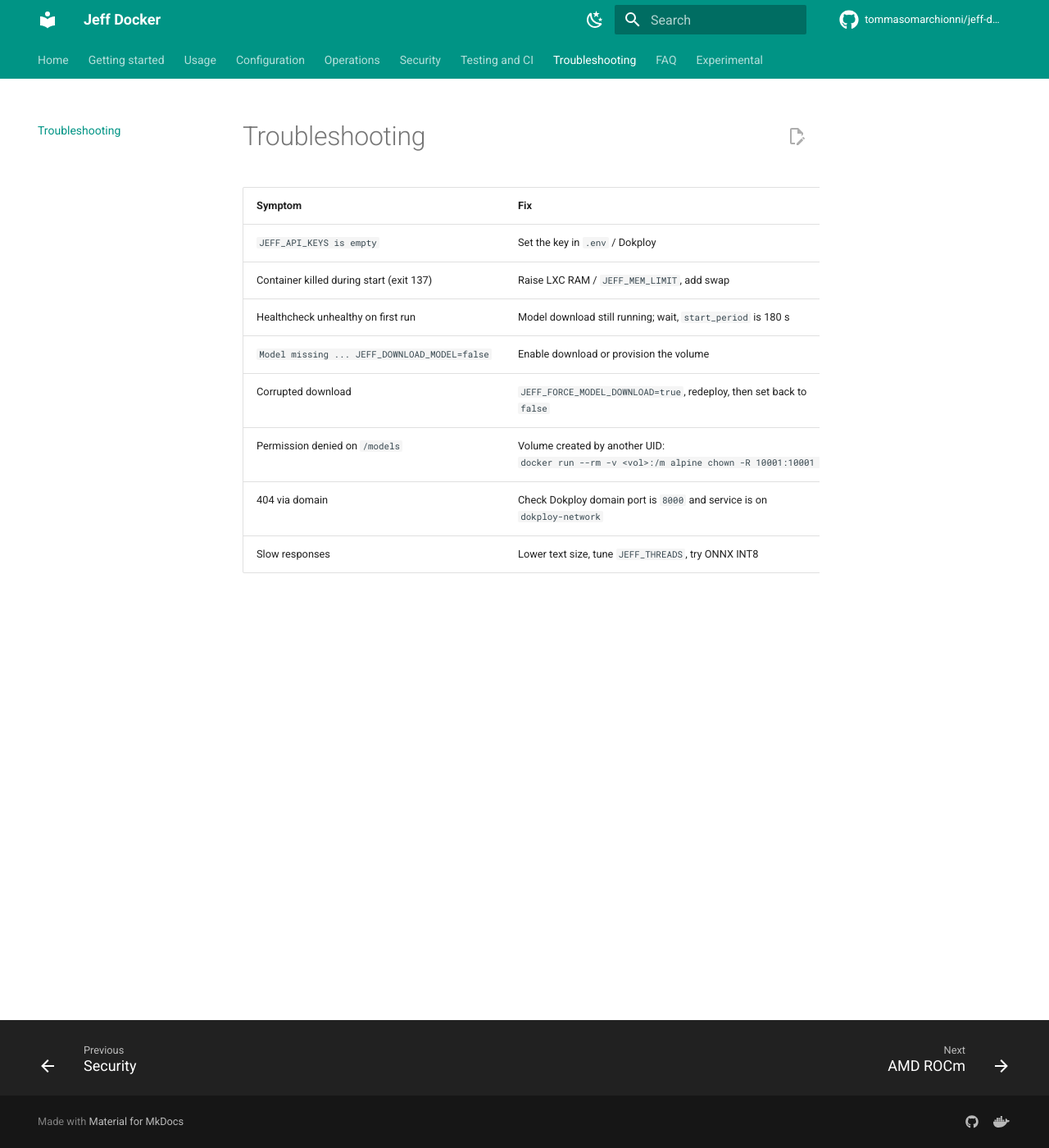
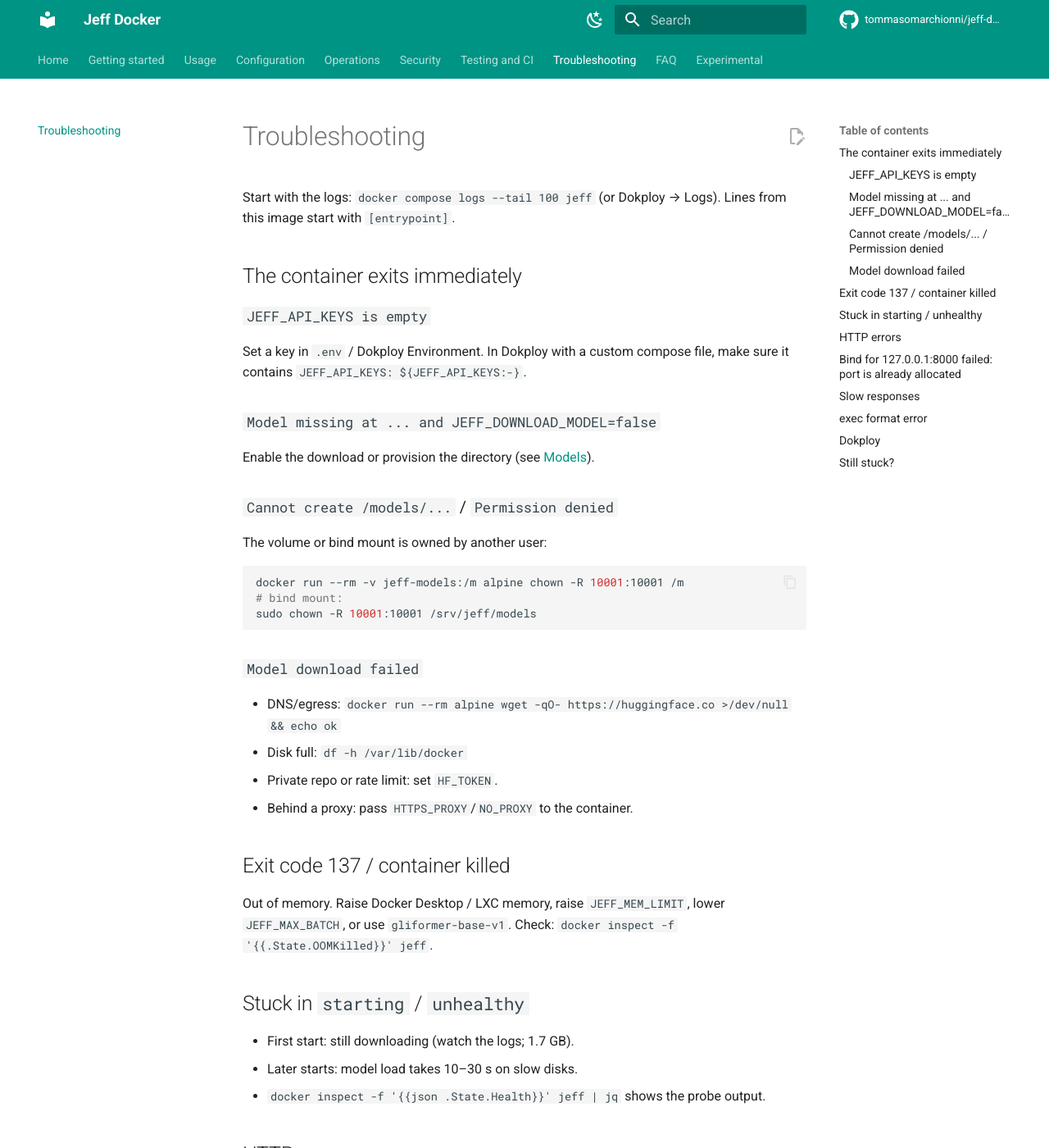
Before and after one commit to tommasomarchionni/jeff-docker, an MkDocs documentation site: the page built from docs/troubleshooting.md, in a window 1280 px wide and 1400 px high. Shown: the whole window at 82% size. Built offline with MkDocs 1.6.1 and Material for MkDocs 9.7.7, drawn with Linux system fonts in a browser that asks for light colours; comment, search, counter and statistics services are not loaded; some of the changed text lies outside the part shown.

Commit message:
docs: update security, testing, troubleshooting and add FAQ

````diff
--- /dev/null
+++ b/docs/faq.md
@@ -0,0 +1,64 @@
+# FAQ
+
+??? question "Is Jeff a chatbot / LLM like Llama?"
+    No. It is a classifier: given a text and questions with predefined
+    answers (`score`, `choice`, `noul`), it returns probabilities. It does
+    not generate free text.
+
+??? question "Do I need a GPU?"
+    No. CPU is the supported runtime. On a modern 8-core CPU, typical
+    requests take hundreds of milliseconds. GPUs are
+    [experimental](experimental/nvidia-gpu.md).
+
+??? question "Can I use the Radeon 780M / integrated AMD GPU?"
+    Only experimentally, with ROCm, and the benefit for a 400 M model is
+    uncertain. See [AMD ROCm](experimental/amd-rocm.md). CPU is recommended.
+
+??? question "Does it work on Apple Silicon?"
+    Yes, the `linux/arm64` image runs natively under Docker Desktop, on CPU.
+    The Apple GPU (MPS) is not reachable from containers.
+
+??? question "How much RAM do I need?"
+    Roughly 3–6 GB for the large model depending on batch size (estimate,
+    check `docker stats`), plus OS/other services. 8 GB is
+    the minimum host, 16 GB comfortable. The base model needs less.
+
+??? question "Why is the first start so slow?"
+    It downloads ~1.7 GB of weights. Later starts reuse the volume and take
+    seconds.
+
+??? question "Why is the model not inside the image?"
+    Smaller image, faster pulls, independent model updates, and you can
+    choose/pin any checkpoint without rebuilding.
+
+??? question "Is it compatible with the TypeSafe / jev SDK?"
+    The wire format is compatible: set the SDK base URL to your instance and
+    use one of your keys. Quality differs from the hosted jev service.
+
+??? question "Can I run several models at once?"
+    Run several instances, each with its own `JEFF_MODEL_*`, port and volume
+    prefix (see [Docker Compose](docker-compose-guide.md#running-multiple-instances)).
+
+??? question "How do I add or revoke a client?"
+    Edit `JEFF_API_KEYS` (comma-separated) and redeploy.
+
+??? question "Does it send data anywhere?"
+    No requests leave your host. The only outbound connections are the
+    model download from Hugging Face (telemetry disabled) and image pulls
+    from GHCR.
+
+??? question "Why does `/v1/models` say `gliformer-large-v1` while I run the base model?"
+    The reported name comes from `JEFF_MODEL_NAME` (upstream default). Set
+    `JEFF_MODEL_NAME=gliformer-base-v1`.
+
+??? question "`latest` or a version tag?"
+    Version tags in production (`JEFF_DOCKER_TAG=0.2.0`), `latest` for tests.
+
+??? question "Can I run it on Kubernetes?"
+    Yes: one Deployment with the image, a PVC on `/models`, a Secret for
+    `JEFF_API_KEYS`, readiness/liveness probes on `/healthz` with a generous
+    initial delay. Not officially documented yet; PRs welcome.
+
+??? question "Where do I report wrong answers from the model?"
+    Upstream: [logan-markewich/jeff](https://github.com/logan-markewich/jeff/issues).
+    Packaging and deployment issues: this repository.
--- a/docs/security.md
+++ b/docs/security.md
@@ -1,10 +1,67 @@
 # Security
 
-- `JEFF_API_KEYS` is mandatory; the container refuses to start without it.
-- Never commit `.env`; store secrets in Dokploy Environment.
-- Dokploy compose exposes no host port; traffic goes through Traefik with TLS.
-- Local compose binds to `127.0.0.1`.
-- Container runs as non-root UID 10001 with `tini` as PID 1.
-- Pin `JEFF_DOCKER_TAG` and `JEFF_MODEL_REVISION` for reproducible deployments.
-- Images ship SBOM and build provenance attestations:
-  `gh attestation verify oci://ghcr.io/tommasomarchionni/jeff-docker:<tag> -R tommasomarchionni/jeff-docker`
+## Defaults
+
+| Control | Default |
+|---|---|
+| Authentication | `JEFF_API_KEYS` **mandatory**; the container exits if empty |
+| User | Non-root `jeff` (UID 10001) |
+| Privileges | `no-new-privileges`, `cap_drop: ALL` in Compose |
+| Network | Port bound to `127.0.0.1` (Compose), no host port in Dokploy |
+| PID 1 | `tini` |
+| Supply chain | SBOM, SLSA provenance, GitHub attestation on every image |
+| Updates | Dependabot for actions, base image and docs toolchain |
+
+## API keys
+
+- Generate with `openssl rand -hex 32`; one key per client, comma-separated.
+- Store them in Dokploy Environment or a `.env` with `chmod 600`; never in
+  Git (`.env` is in `.gitignore`).
+- Rotate: add the new key, update clients, remove the old one, redeploy.
+- `JEFF_ALLOW_NO_AUTH=true` is for local tests only.
+
+## Exposure
+
+- Always put TLS in front (Dokploy/Traefik, Caddy, Nginx).
+- Prefer LAN-only or VPN (WireGuard, Tailscale) for personal use.
+- Keep `JEFF_RATE_LIMIT_RPS` and request limits set on any shared endpoint.
+
+## Reverse proxy hardening
+
+Block the unauthenticated `/stats` endpoint publicly:
+
+=== "Caddy"
+
+    ```caddyfile
+    jeff.example.com {
+        @stats path /stats
+        respond @stats 404
+        reverse_proxy 127.0.0.1:8000
+    }
+    ```
+
+=== "Nginx"
+
+    ```nginx
+    location = /stats { return 404; }
+    location / { proxy_pass http://127.0.0.1:8000; }
+    ```
+
+=== "Traefik (Dokploy)"
+
+    Add a second router for `PathPrefix(`/stats`)` pointing to a
+    `noop@internal` service, or restrict it with an `ipAllowList` middleware.
+
+Optionally add an IP allow-list or basic auth for an extra layer.
+
+## Verifying images
+
+```bash
+gh attestation verify oci://ghcr.io/tommasomarchionni/jeff-docker:0.2.0 \
+  -R tommasomarchionni/jeff-docker
+```
+
+## Reporting vulnerabilities
+
+See [SECURITY.md](https://github.com/tommasomarchionni/jeff-docker/blob/main/SECURITY.md):
+use GitHub private vulnerability reporting, never public issues.
--- a/docs/troubleshooting.md
+++ b/docs/troubleshooting.md
@@ -1,12 +1,78 @@
 # Troubleshooting
 
-| Symptom | Fix |
-|---|---|
-| `JEFF_API_KEYS is empty` | Set the key in `.env` / Dokploy |
-| Container killed during start (exit 137) | Raise LXC RAM / `JEFF_MEM_LIMIT`, add swap |
-| Healthcheck unhealthy on first run | Model download still running; wait, `start_period` is 180 s |
-| `Model missing ... JEFF_DOWNLOAD_MODEL=false` | Enable download or provision the volume |
-| Corrupted download | `JEFF_FORCE_MODEL_DOWNLOAD=true`, redeploy, then set back to `false` |
-| Permission denied on `/models` | Volume created by another UID: `docker run --rm -v <vol>:/m alpine chown -R 10001:10001 /m` |
-| 404 via domain | Check Dokploy domain port is `8000` and service is on `dokploy-network` |
-| Slow responses | Lower text size, tune `JEFF_THREADS`, try ONNX INT8 |
+Start with the logs: `docker compose logs --tail 100 jeff` (or Dokploy →
+Logs). Lines from this image start with `[entrypoint]`.
+
+## The container exits immediately
+
+### `JEFF_API_KEYS is empty`
+
+Set a key in `.env` / Dokploy Environment. In Dokploy with a custom compose
+file, make sure it contains `JEFF_API_KEYS: ${JEFF_API_KEYS:-}`.
+
+### `Model missing at ... and JEFF_DOWNLOAD_MODEL=false`
+
+Enable the download or provision the directory (see [Models](models.md)).
+
+### `Cannot create /models/...` / `Permission denied`
+
+The volume or bind mount is owned by another user:
+
+```bash
+docker run --rm -v jeff-models:/m alpine chown -R 10001:10001 /m
+# bind mount:
+sudo chown -R 10001:10001 /srv/jeff/models
+```
+
+### `Model download failed`
+
+- DNS/egress: `docker run --rm alpine wget -qO- https://huggingface.co >/dev/null && echo ok`
+- Disk full: `df -h /var/lib/docker`
+- Private repo or rate limit: set `HF_TOKEN`.
+- Behind a proxy: pass `HTTPS_PROXY`/`NO_PROXY` to the container.
+
+## Exit code 137 / container killed
+
+Out of memory. Raise Docker Desktop / LXC memory, raise `JEFF_MEM_LIMIT`,
+lower `JEFF_MAX_BATCH`, or use `gliformer-base-v1`.
+Check: `docker inspect -f '{{.State.OOMKilled}}' jeff`.
+
+## Stuck in `starting` / `unhealthy`
+
+- First start: still downloading (watch the logs; 1.7 GB).
+- Later starts: model load takes 10–30 s on slow disks.
+- `docker inspect -f '{{json .State.Health}}' jeff | jq` shows the probe output.
+
+## HTTP errors
+
+| Code | Meaning | Fix |
+|---|---|---|
+| 401 | Missing/wrong key | Header must be `Authorization: Bearer <key>` exactly |
+| 422 | Invalid payload or limit | `choice.criteria` must be an **object**, `score.criteria` a **list**; check `JEFF_MAX_*` |
+| 429 | Rate limit | Back off (`retry-after-ms`), or raise `JEFF_RATE_LIMIT_RPS` |
+| 529 | Queue full | Too many concurrent requests: scale CPU, raise `JEFF_MAX_QUEUE`, add client backoff |
+| 502/504 via proxy | Jeff not ready or wrong port | Wait for `jeff ready`; proxy target port `8000` |
+
+## `Bind for 127.0.0.1:8000 failed: port is already allocated`
+
+Another service uses 8000: set `JEFF_HOST_PORT=8001`.
+
+## Slow responses
+
+See [Performance](performance.md): reduce text length, tune
+`JEFF_THREADS`, try [ONNX int8](onnx.md), check `docker stats` for CPU
+throttling by `JEFF_CPU_LIMIT` or LXC limits.
+
+## `exec format error`
+
+Wrong architecture image (e.g. forced `--platform linux/amd64` on ARM).
+Remove the platform override; the manifest picks the right one.
+
+## Dokploy
+
+See [Dokploy-specific troubleshooting](dokploy.md#dokploy-specific-troubleshooting).
+
+## Still stuck?
+
+Open a [bug report](https://github.com/tommasomarchionni/jeff-docker/issues/new/choose)
+with image tag, platform, redacted logs and configuration.
````
Also changed, not shown: docs/testing.md (added, +53 -0 lines).
